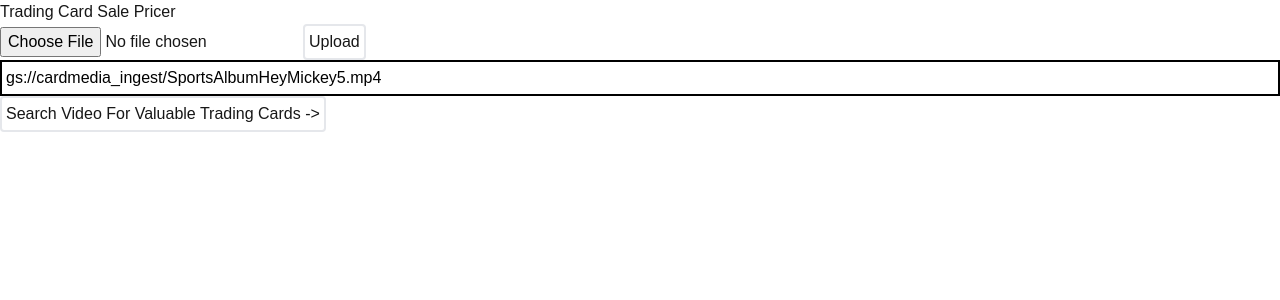
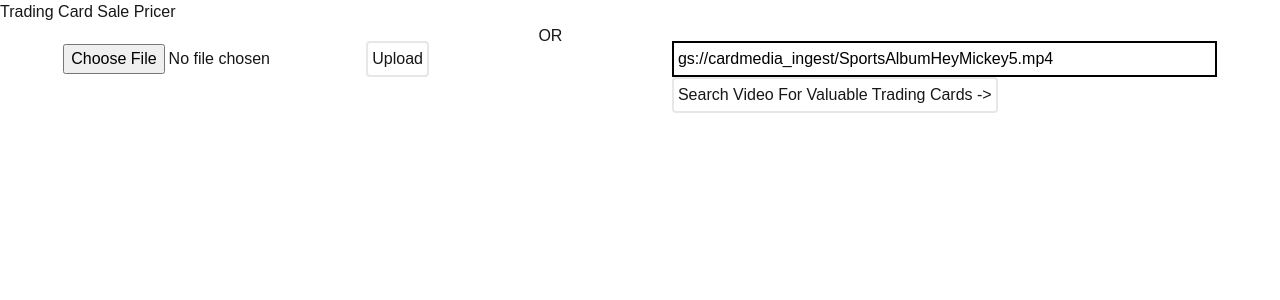
Before and after one commit to dtest/genai-hackathon, a Next.js app in the folder genai-hackathon-frontend/: page / in a window 1280 px wide. Shown: the top 300 px of the page. Built offline with nearby package versions, Linux system fonts and the light colour scheme.

Commit message:
clarify choice of forms

```diff
--- a/genai-hackathon-frontend/app/page.tsx
+++ b/genai-hackathon-frontend/app/page.tsx
@@ -22,7 +22,7 @@ export default function Home() {
 
   async function handleClick(event: React.FormEvent) {
     event.preventDefault();
-    getEstimates({fileUri})
+    getEstimates({ fileUri })
   }
 
 
@@ -34,24 +34,27 @@ export default function Home() {
   return (
     <main>
       <h1>Trading Card Sale Pricer</h1>
-      <form action={handleUploadClick}>
+      <div className="flex w-full justify-around">
+        <form action={handleUploadClick} className="border border-white/20 p-4">
           <input type='file' name='file' />
-        <button onClick={() => setStatus('uploading')} type="submit" disabled={status === 'loading'} className="border-2 p-1 enabled:hover:text-white enabled:hover:bg-black rounded disabled:text-white/50">
+          <button onClick={() => setStatus('uploading')} type="submit" disabled={status === 'loading' || status === 'uploading'} className="border-2 p-1 enabled:hover:text-white enabled:hover:bg-black rounded disabled:text-white/50">
             Upload
           </button>
         </form>
-      <form onSubmit={handleClick}>
+        <div>OR</div>
+        <form onSubmit={handleClick} className="border border-white/20 p-4">
           <input
             placeholder="New Favorite Thing"
             value={fileUri}
             onChange={(e) => setFileUri(e.target.value)}
             className="border-black border-2 text-black p-1 w-full"
-          disabled={status === 'loading'}
+            disabled={status === 'loading' || status === 'uploading'}
           />
           <button type="submit" disabled={status === 'loading' || status === 'uploading'} className="border-2 p-1 enabled:hover:text-white enabled:hover:bg-black rounded disabled:text-white/50">
             {'Search Video For Valuable Trading Cards ->'}
           </button>
         </form>
+      </div>
       <div className={`transition-opacity duration-1000 overflow-x-clip pointer-events-none ${(status === 'loading' || status === 'uploading') ? 'opacity-100' : 'opacity-0'} h-0`}>
         <Card status={status} />
       </div>
```
Lines whose indentation alone changed are shown as unchanged.
